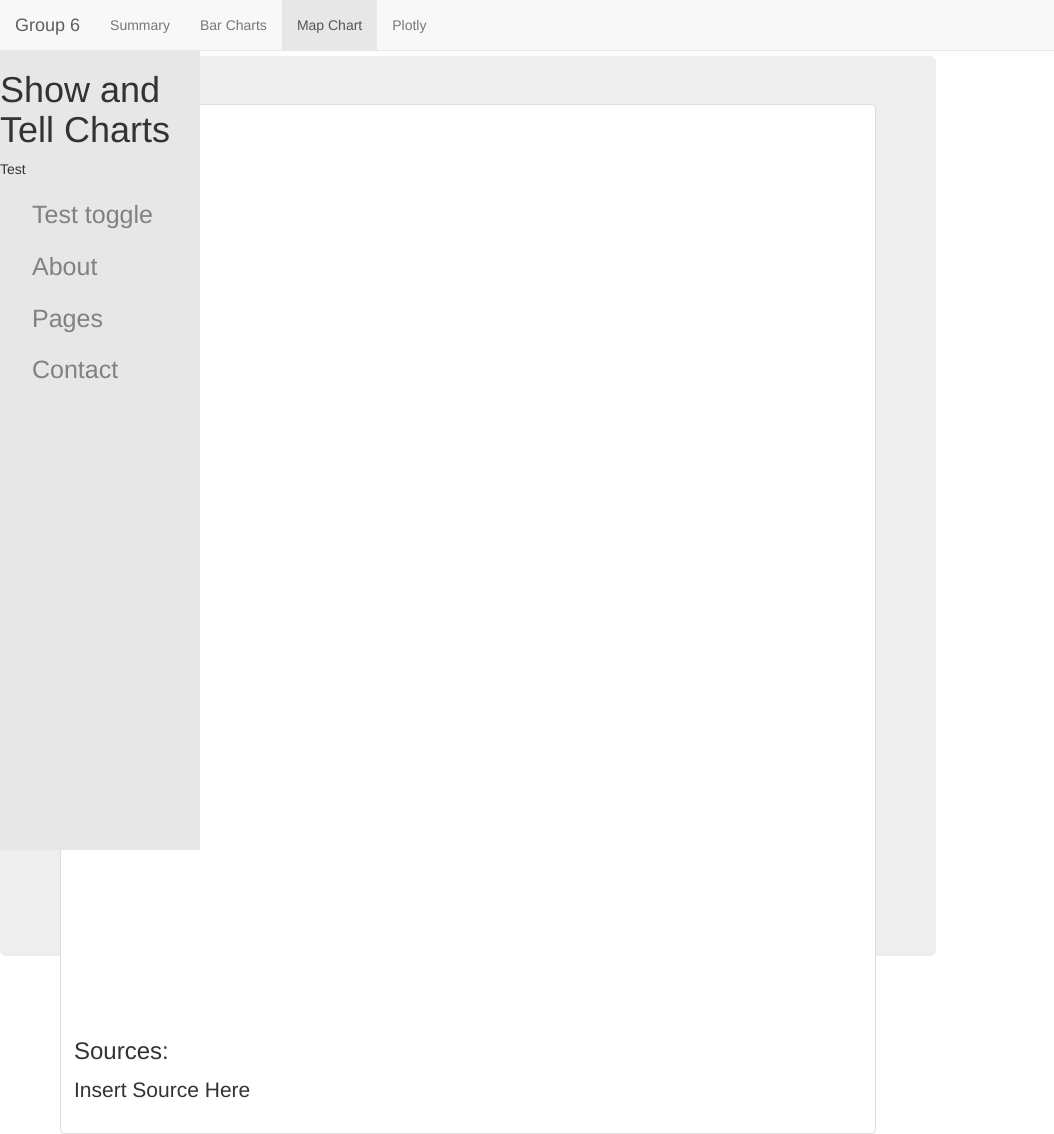
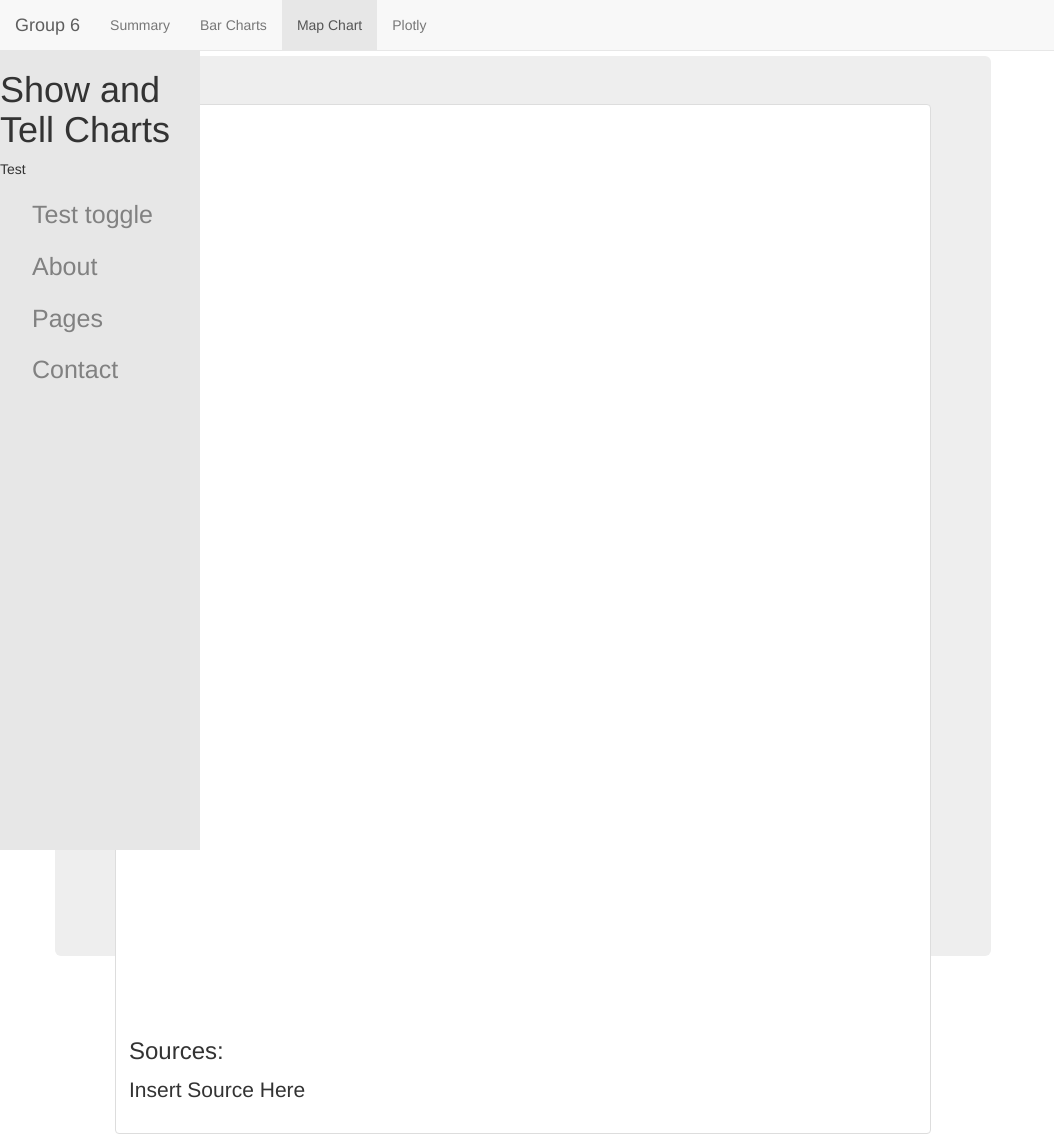
Before and after one commit to leetaylor7/DataBootCamp-Project-3, a Flask app: page /Map in a window 1280 px wide. Shown: the whole page, without its empty margins (0-1054 px from the left). Run offline with Flask 2, Linux system fonts and the light colour scheme; some libraries are stand-ins or nearby versions.

Commit message:
Made the jubotron work right and added footnote to readme

```diff
--- a/static/css/style.css
+++ b/static/css/style.css
@@ -9,7 +9,7 @@ body {
 body,
 html {
   height: 900px;
-  width: 80%;
+  /* width: 80%; */
 }
 
 .jumbotron {
--- a/templates/plotly.html
+++ b/templates/plotly.html
@@ -86,7 +86,6 @@
               </div>
             <div class="thumbnail">
             <div id="plotly"></div>
-              <!-- <img src="https://i.ytimg.com/vi/tntOCGkgt98/maxresdefault.jpg" alt="..."> -->
               <div class="caption">
                 <h3>Sources:</h3>
                 <p id="citations">Bureau of Economic Analysis</p>
```
Also changed, not shown: README.md, p3.db.
